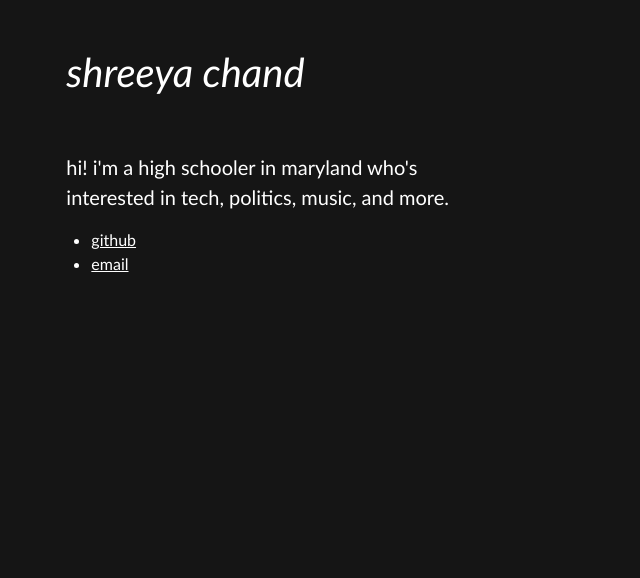
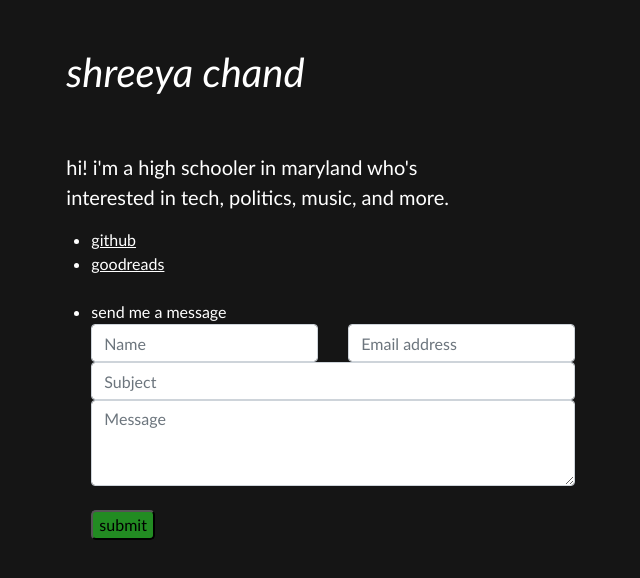
Before and after one commit to shreeyachand/personal-website, a React (Create React App) app: page / in a window 1280 px wide. Shown: the top 578 px of the page, without its empty margins (162-802 px from the left). Built offline with nearby package versions, Linux system fonts and the light colour scheme.

Commit message:
add goodreads and change email to form method

```diff
--- a/package.json
+++ b/package.json
@@ -7,21 +7,25 @@
     "@testing-library/jest-dom": "^5.11.10",
     "@testing-library/react": "^11.2.5",
     "@testing-library/user-event": "^12.8.3",
-    "axios": "^0.21.1",
+    "axios": "^0.21.4",
     "body-parser": "^1.19.0",
     "bootstrap": "^4.6.0",
     "cors": "^2.8.5",
+    "emailjs": "^3.8.1",
+    "emailjs-com": "^3.2.0",
     "express": "^4.17.1",
     "nodemon": "^2.0.7",
     "react": "^17.0.2",
     "react-bootstrap": "^1.5.2",
     "react-dom": "^17.0.2",
     "react-helmet": "^6.1.0",
+    "react-hook-form": "^7.30.0",
     "react-iframe": "^1.8.0",
     "react-navbar": "^3.0.0",
     "react-router-dom": "^5.2.0",
     "react-scripts": "^4.0.3",
     "react-spring": "^9.0.0",
+    "react-toastify": "^8.2.0",
     "web-vitals": "^1.1.1"
   },
   "scripts": {
--- /dev/null
+++ b/src/components/Contact.css
@@ -0,0 +1,4 @@
+#submitButton {
+    background-color: #228b22;
+    border-radius: 5px;
+}
--- /dev/null
+++ b/src/components/Contact.js
@@ -0,0 +1,138 @@
+import React from "react";
+import { useForm } from "react-hook-form";
+//import Content from "../components/Content"
+//import Hero from '../components/Hero';
+import { ToastContainer, toast } from 'react-toastify';
+import 'react-toastify/dist/ReactToastify.min.css';
+import './Contact.css'
+import emailjs from 'emailjs-com';
+const { REACT_APP_EMAIL_USER,  REACT_APP_EMAIL_SERVICE, REACT_APP_EMAIL_TEMPLATE } = process.env;
+
+export default function Contact(props) {
+  const { register, handleSubmit, reset, formState: { errors } } = useForm();
+  const toastifySuccess = () => {
+    toast('message sent!', {
+      position: 'bottom-right',
+      autoClose: 5000,
+      hideProgressBar: true,
+      closeOnClick: true,
+      pauseOnHover: true,
+      draggable: false,
+      className: 'submit-feedback success',
+      toastId: 'notifyToast'
+    });
+  };
+  const onSubmit = async (data) => {
+    try {
+      const templateParams = {
+        name: data.name,
+        email: data.email,
+        subject: data.subject,
+        message: data.message
+      };
+      await emailjs.send(
+        REACT_APP_EMAIL_SERVICE,
+        REACT_APP_EMAIL_TEMPLATE,
+        templateParams,
+        REACT_APP_EMAIL_USER
+      );
+      reset();
+      toastifySuccess();
+    } catch (e) {
+      console.log(e);
+    }
+  };
+
+  return (
+    <>
+    send me a message
+        <div className='ContactForm'>
+      <div className=''>
+        <div className='row'>
+          <div className='col-12'>
+            <div className='contactForm'>
+              <form id='contact-form' onSubmit={handleSubmit(onSubmit)} noValidate>
+                {/* Row 1 of form */}
+                <div className='row formRow'>
+                  <div className='col-6'>
+                    <input
+                      type='text'
+                      name='name'
+                      {...register('name', {
+                        required: { value: true, message: 'Please enter your name' },
+                        maxLength: {
+                          value: 30,
+                          message: 'Please use 30 characters or less'
+                        }
+                      })}
+                      className='form-control formInput'
+                      placeholder='Name'
+                    ></input>
+                    {errors.name && <span className='errorMessage'>{errors.name.message}</span>}
+                  </div>
+                  <div className='col-6'>
+                    <input
+                      type='email'
+                      name='email'
+                      {...register('email', {
+                        required: true,
+                        pattern: /^[a-zA-Z0-9.!#$%&’*+/=?^_`{|}~-]+@[a-zA-Z0-9-]+(?:\.[a-zA-Z0-9-]+)*$/
+                      })}
+                      className='form-control formInput'
+                      placeholder='Email address'
+                    ></input>
+                    {errors.email && (
+                      <span className='errorMessage'>Please enter a valid email address</span>
+                    )}
+                  </div>
+                </div>
+                {/* Row 2 of form */}
+                <div className='row formRow'>
+                  <div className='col'>
+                    <input
+                      type='text'
+                      name='subject'
+                      {...register('subject', {
+                        required: true,
+                        maxLength: {
+                          value: 75,
+                          message: 'Subject cannot exceed 75 characters'
+                        }
+                      })}
+                      className='form-control formInput'
+                      placeholder='Subject'
+                    ></input>
+                    {errors.subject && (
+                      <span className='errorMessage'>{errors.subject.message}</span>
+                    )}
+                  </div>
+                </div>
+                {/* Row 3 of form */}
+                <div className='row formRow'>
+                  <div className='col'>
+                    <textarea
+                      rows={3}
+                      name='message'
+                      {...register('message', {
+                        required: true
+                      })}
+                      className='form-control formInput'
+                      placeholder='Message'
+                    ></textarea>
+                    {errors.message && <span className='errorMessage'>Please enter a message</span>}
+                  </div>
+                </div>
+                <br></br>
+                <button id="submitButton" className='submit-btn' type='submit'>
+                  submit
+                </button>
+              </form>
+            </div>
+            <ToastContainer />
+          </div>
+        </div>
+      </div>
+    </div>
+    </>
+  );
+}
--- a/src/pages/HomePage.js
+++ b/src/pages/HomePage.js
@@ -1,13 +1,13 @@
 import React from 'react';
 import Hero from '../components/Hero';
 import Content from '../components/Content'
+import Contact from '../components/Contact'
 import Row from 'react-bootstrap/Row';
 import Col from 'react-bootstrap/Col';
 import { Helmet } from 'react-helmet';
 import './HomePage.css'
 
 function HomePage(props) {
-    var mode = props.mode;
     return(
         <>
             <Hero title='shreeya chand' subTitle={props.subTitle} text={props.text} />
@@ -23,7 +23,10 @@ function HomePage(props) {
                     <Row>
                         <ul>
                             <li><a href="https://github.com/shreeyachand">github</a></li>
-                            <li><a href="mailto:hi@shreeyachand.me">email</a></li>
+                            <li><a href="https://www.goodreads.com/user/show/131382685-shreeya">goodreads</a></li>
+                            <br></br>
+                            {/*<li><a href="mailto:hi@shreeyachand.me">email</a></li>*/}
+                            <li><Contact></Contact></li>
                         </ul>
                     </Row>
                 </Content>
```
Also changed, not shown: 1 other file (tests, documents, lock files or other folders).
